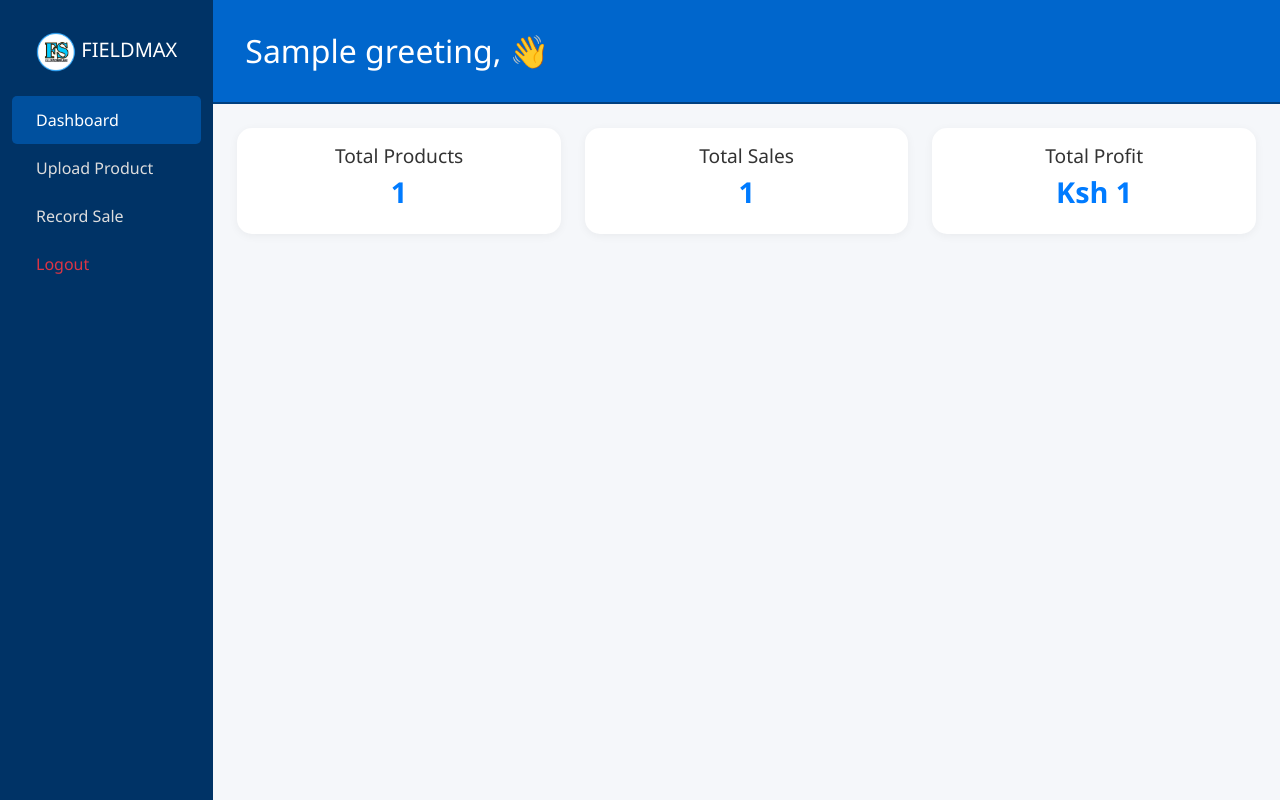
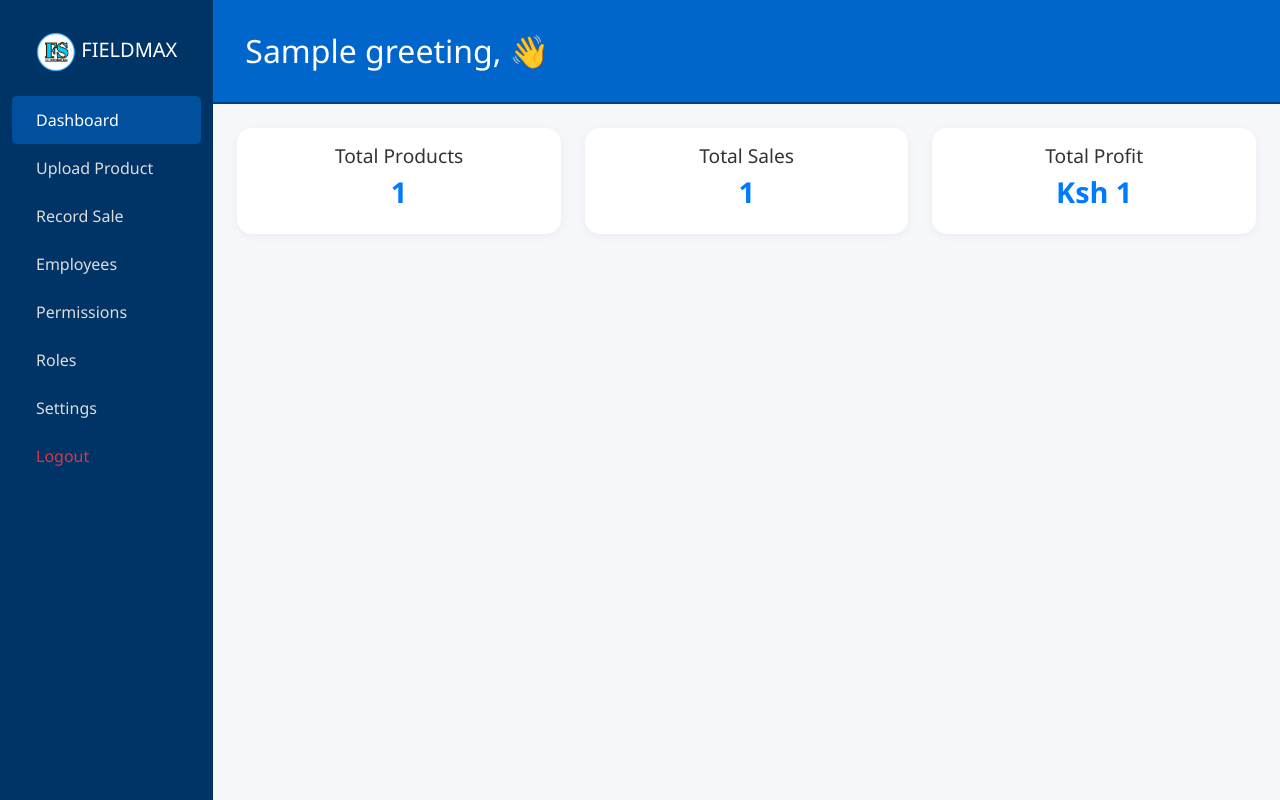
Before and after one commit to Vincentchirchir/fieldmax-sales-app, a Flask app: template templates/dashboard.html in a window 1280 px wide. Run offline with Flask 3, Linux system fonts and the light colour scheme; the template is opened without the code that fills it: most values are stand-ins (such as "Sample title", 1, 10 or a date in 2020); some libraries are stand-ins or nearby versions.

Commit message:
Update dashboard.html

```diff
--- a/templates/dashboard.html
+++ b/templates/dashboard.html
@@ -69,6 +69,10 @@
             <a href="#" class="active" onclick="showSection('dashboard')">Dashboard</a>
             <a href="#" onclick="showSection('upload')">Upload Product</a>
             <a href="#" onclick="showSection('sale')">Record Sale</a>
+            <a href="#" onclick="showSection('employee')">Employees</a>
+            <a href="#" onclick="showSection('permission')">Permissions</a>
+            <a href="#" onclick="showSection('role')">Roles</a>
+            <a href="#" onclick="showSection('settings')">Settings</a>
             <a href="{{ url_for('logout') }}" class="text-danger">Logout</a>
         </div>
 
```
